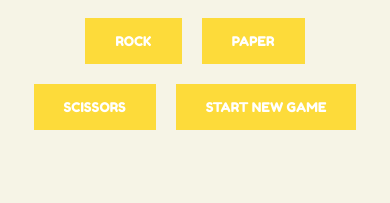
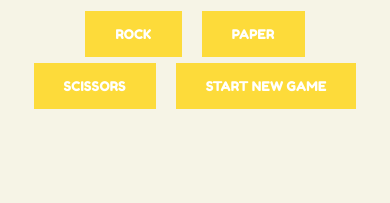
Before and after one commit to glpoz/rock-paper-scissors, a plain HTML site: page index.html in a window 390 px wide. Drawn offline with Linux system fonts and the light colour scheme.

Commit message:
Fix mobile display

```diff
--- a/index.html
+++ b/index.html
@@ -3,6 +3,7 @@
     <head>
         <link rel="stylesheet" href="style.css">
         <link href="https://fonts.googleapis.com/css2?family=Fredoka+One&display=swap" rel="stylesheet">
+        <meta name="viewport" content="width=device-width, initial-scale=0.8">
     </head>
     <div class="flex-container">
         <button id="rockbtn" class="button">ROCK</button>
--- a/style.css
+++ b/style.css
@@ -1,11 +1,14 @@
 body {
     background-color: #f6f4e6;
 }
+@media only screen and (max-width: 1900px) {
 
     .flex-container {
         display: flex;
         flex-wrap: wrap;
         justify-content: center;
+
+
     }
     .button {
         background-color: #fddb3a;
@@ -36,3 +39,46 @@ body {
         cursor: default;
         font-family: 'Fredoka One', cursive;
     }
+
+}
+
+@media only screen and (max-width: 800px) {
+
+    .flex-container {
+        display: flex;
+        flex-wrap: wrap;
+        justify-content: center;
+
+
+    }
+    .button {
+        background-color: #fddb3a;
+        border: none;
+        margin: 3px 10px;
+        padding: 15px 30px;
+        cursor: pointer;
+        font-family: 'Fredoka One', cursive;
+        color: white;
+    }
+
+    .infos {
+        margin: auto;
+        width: 80%;
+        padding: 15px 30px;
+        text-align: center;
+
+    }
+
+    #main {
+        color: #52575d;
+        cursor: default;
+        font-family: 'Fredoka One', cursive;
+    }
+
+    #result {
+        color: #665a16;
+        cursor: default;
+        font-family: 'Fredoka One', cursive;
+    }
+
+}
```
Lines whose indentation alone changed are shown as unchanged.
